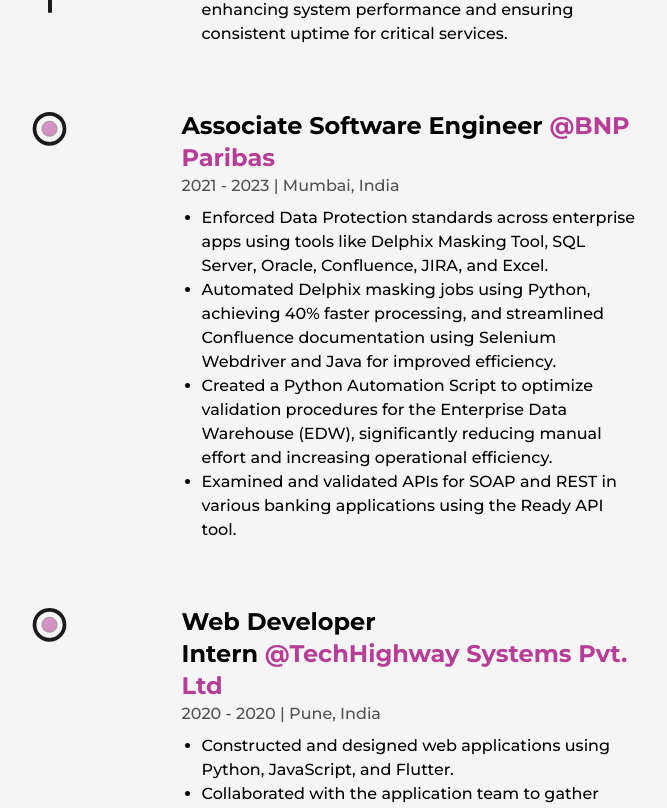
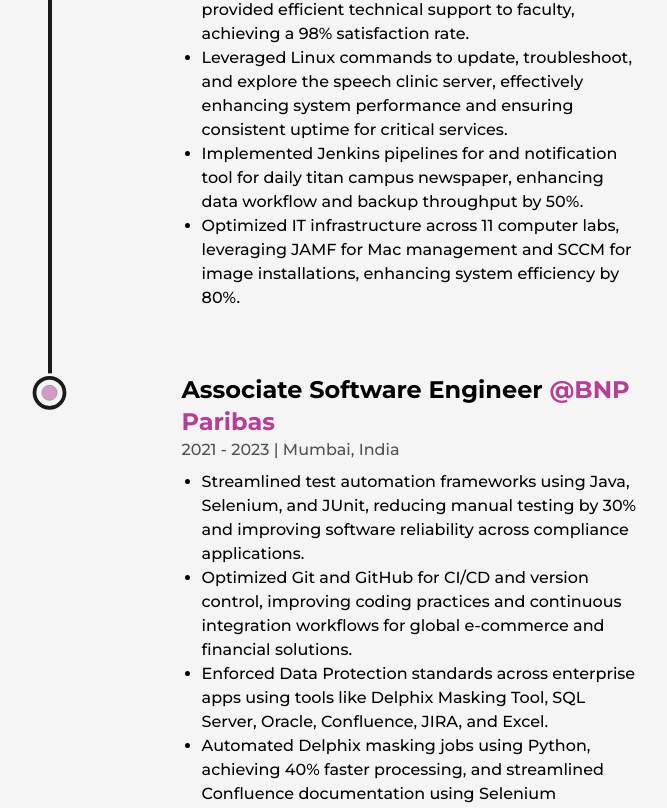
Before and after one commit to SumitRodrigues/Personal-Portfolio, a Next.js app: page /about in a window 1280 px wide. Shown: the part 3710-4518 px from the top of the page, without its empty margins (244-911 px from the left). Built offline with nearby package versions, Linux system fonts and the light colour scheme.

Commit message:
Added new bullet points to experiences

```diff
--- a/src/components/Experience.js
+++ b/src/components/Experience.js
@@ -61,17 +61,20 @@
                 />
                 <ul className='w-full flex flex-col items-start justify-between ml-4 xs:ml-2'>
                     <Details
-                        position="Graduate Student Assistant of IT Consultant"
+                        position="Software Developer Student Assistant"
                         company="California State University"
                         companyLink="https://communications.fullerton.edu/"
                         time="2023 - Present"
                         address="Fullerton, CA"
                         work={[
+                            "Created responsive web applications using Javascript, HTML, CSS and OMNI Content Management System to enhance user experience, resulting in a 30% increase in user engagement.",
                             "Implemented vulnerability scanning protocols using the Qualys dashboard for risk assessment of servers and cloud security, achieving an average of 90% risk mitigation and safeguarding sensitive data for over 2,000 users.",
                             "Executed accessibility testing and continuous website monitoring, ensuring a WCAG-compliant accessibility score of 98% using Compliance Sheriff, and facilitated seamless content updates using HTML, CSS, and the OMNI CMS tool.",
                             "Migrated virtual desktops from Virtual Computer Labs to AWS AppStream 2.0 using image builder, which enhanced the efficiency and scalability of the College of Communication, resulting in 20% better performance and 35% less downtime.",
                             "Managed and maintained over 150 MacOS and Windows devices in labs, reducing downtime by 30% through updates and performance monitoring, and provided efficient technical support to faculty, achieving a 98% satisfaction rate.",
-                            "Leveraged Linux commands to update, troubleshoot, and explore the speech clinic server, effectively enhancing system performance and ensuring consistent uptime for critical services."
+                            "Leveraged Linux commands to update, troubleshoot, and explore the speech clinic server, effectively enhancing system performance and ensuring consistent uptime for critical services.",
+                            "Implemented Jenkins pipelines for and notification tool for daily titan campus newspaper, enhancing data workflow and backup throughput by 50%.",
+                            "Optimized IT infrastructure across 11 computer labs, leveraging JAMF for Mac management and SCCM for image installations, enhancing system efficiency by 80%."
                         ]}
                     />
                     <Details
@@ -81,21 +84,25 @@
                         time="2021 - 2023"
                         address="Mumbai, India"
                         work={[
+                            "Streamlined test automation frameworks using Java, Selenium, and JUnit, reducing manual testing by 30% and improving software reliability across compliance applications.",
+                            "Optimized Git and GitHub for CI/CD and version control, improving coding practices and continuous integration workflows for global e-commerce and financial solutions.",
                             "Enforced Data Protection standards across enterprise apps using tools like Delphix Masking Tool, SQL Server, Oracle, Confluence, JIRA, and Excel.",
                             "Automated Delphix masking jobs using Python, achieving 40% faster processing, and streamlined Confluence documentation using Selenium Webdriver and Java for improved efficiency.",
+                            "Enhanced real-time data monitoring with new Angular components and backend optimizations using Java and MySQL, improving system performance by 25%.",
                             "Created a Python Automation Script to optimize validation procedures for the Enterprise Data Warehouse (EDW), significantly reducing manual effort and increasing operational efficiency.",
-                            "Examined and validated APIs for SOAP and REST in various banking applications using the Ready API tool."
+                            "Conducted API validation utilizing the Ready API tool, encompassing SOAP and RESTful API across diverse banking applications maintaining 95% validation accuracy."
                         ]}
                     />
                     <Details
-                        position="Web Developer Intern"
+                        position="FrontEnd Developer Intern"
                         company="TechHighway Systems Pvt. Ltd"
                         companyLink="https://www.techhighway.ca/"
                         time="2020 - 2020"
                         address="Pune, India"
                         work={[
-                            "Constructed and designed web applications using Python, JavaScript, and Flutter.",
-                            "Collaborated with the application team to gather requirements and developed a process mapping flowchart."
+                            "Developed responsive front-end user interface using React to create responsive web applications, increasing customer satisfaction by 35%.",
+                            "Collaborated with cross-functional teams using Figma to ensure seamless integration of UX/UI designs, enhancing the overall user experience by 30%.",
+                            "Managed back-end services using Node.js, ensuring high performance and scalability, decreasing server processing times by 25%"
                         ]}
                     />
                 </ul>
```
